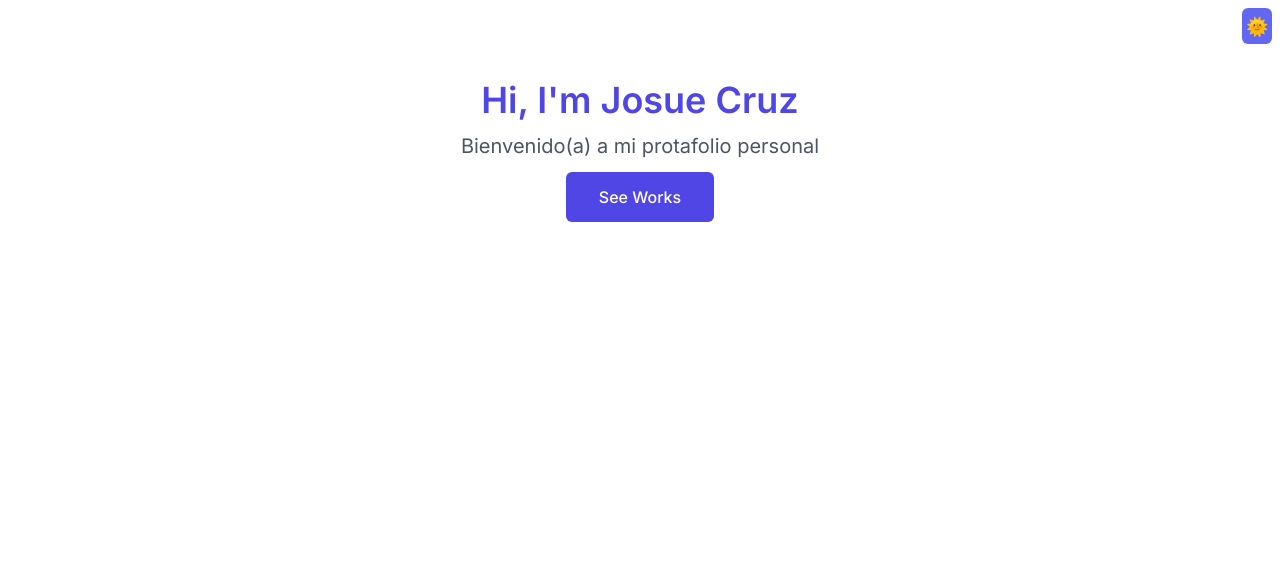
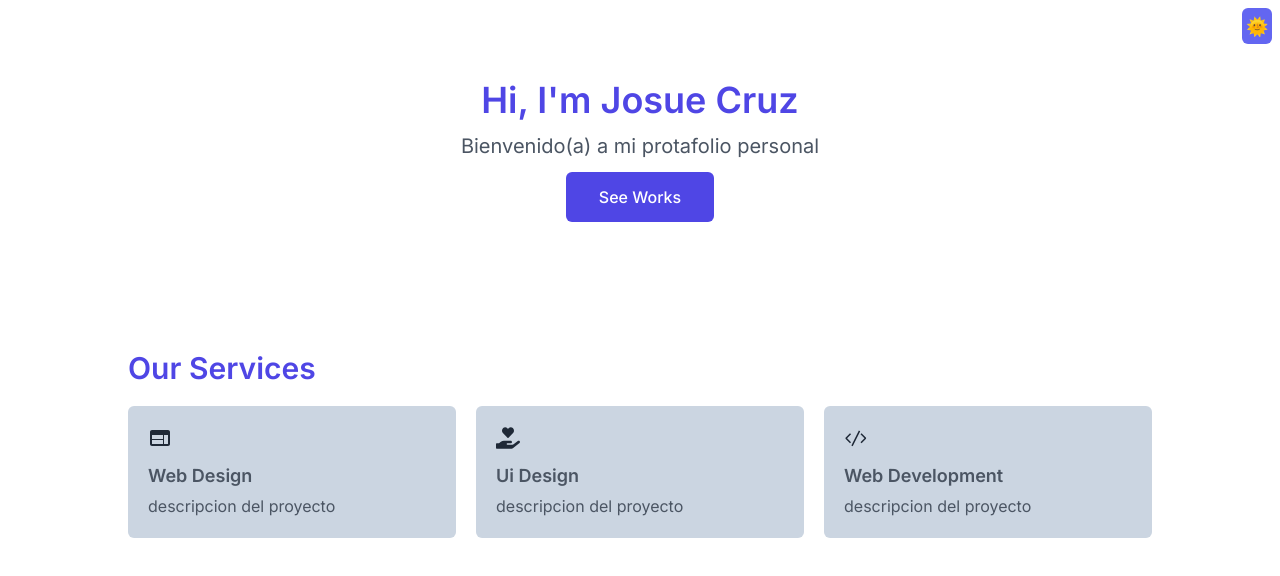
Before and after one commit to JosueEC/JosueCruz-Portfolio, a React (Vite) app: page / in a window 1280 px wide. Shown: the top 576 px of the page. Built offline with nearby package versions, Linux system fonts and the light colour scheme.

Commit message:
feat(components): 💄 Add Services section to the landing page.

```diff
--- a/package.json
+++ b/package.json
@@ -12,7 +12,8 @@
   },
   "dependencies": {
     "react": "^18.2.0",
-    "react-dom": "^18.2.0"
+    "react-dom": "^18.2.0",
+    "react-icons": "^4.10.1"
   },
   "devDependencies": {
     "@types/react": "^18.2.15",
--- a/src/App.jsx
+++ b/src/App.jsx
@@ -1,5 +1,6 @@
 import { useState, useEffect } from 'react'
 import HeroSection from './components/HeroSection'
+import Services from './components/Services'
 
 function App () {
   const [theme, setTheme] = useState(null)
@@ -34,7 +35,10 @@ function App () {
         {theme === 'dark' ? '🌚' : '🌞'}
       </button>
       <div className='font-inter bg:white dark:bg-slate-900'>
-        <HeroSection />
+        <div className='max-w-5xl mx-auto w-11/12'>
+          <HeroSection />
+          <Services />
+        </div>
       </div>
     </>
   )
--- a/src/components/HeroSection.jsx
+++ b/src/components/HeroSection.jsx
@@ -2,8 +2,8 @@ export default function HeroSection () {
   return (
     <div className='flex items-center justify-center flex-col py-20'>
       <div className='text-center'>
-        <h1 className='text-2xl md:text-4xl mb-1 md:mb-3 text-indigo-600 font-semibold'>Hi, I'm Josue Cruz</h1>
-        <p className='text-md md:text-xl max-w-md mb-3 text-gray-600'>Bienvenido(a) a mi protafolio personal</p>
+        <h1 className='text-2xl md:text-4xl mb-1 md:mb-3 text-indigo-600 font-semibold dark:text-indigo-500'>Hi, I'm Josue Cruz</h1>
+        <p className='text-md md:text-xl max-w-md mb-3 text-gray-600 dark:text-gray-300'>Bienvenido(a) a mi protafolio personal</p>
         <a href='#' className='inline-block px-8 py-3 border border-transparent text-base font-medium rounded-md text-white bg-indigo-600 hover:bg-indigo-700 md:text-md'>See Works</a>
       </div>
     </div>
--- /dev/null
+++ b/src/components/SectionTitle.jsx
@@ -0,0 +1,11 @@
+/* eslint-disable react/prop-types */
+export default function SectionTitle ({ children, id }) {
+  return (
+    <h1
+      id={id && id}
+      className='text-3xl font-bold mb-5 text-indigo-600 dark:text-indigo-500'
+    >
+      {children}
+    </h1>
+  )
+}
--- /dev/null
+++ b/src/components/ServiceItem.jsx
@@ -0,0 +1,12 @@
+/* eslint-disable react/prop-types */
+export default function ServiceItem ({ title, description, icon }) {
+  return (
+    <div className='bg-slate-300 hover:bg-slate-200 dark:bg-slate-800 dark:hover:bg-slate-700 hover:-translate-y-2 transform transition p-5 rounded-md'>
+      <div className='text-gray-800 dark:text-gray-300 w-6 h-6 mb-3'>
+        {icon}
+      </div>
+      <h1 className='font-semibold text-lg text-gray-600 dark:text-gray-200 mb-1'>{title}</h1>
+      <p className='text-md text-gray-600 dark:text-gray-300'>{description}</p>
+    </div>
+  )
+}
--- /dev/null
+++ b/src/components/Services.jsx
@@ -0,0 +1,23 @@
+import SectionTitle from './SectionTitle'
+import ServiceItem from './ServiceItem'
+import services from '../data/services'
+
+export default function Services () {
+  return (
+    <div className='py-12'>
+      <SectionTitle>Our Services</SectionTitle>
+      <div className='grid grid-cols-1 md:grid-cols-2 lg:grid-cols-3 gap-5'>
+        {services.map(({ title, description, icon }) => {
+          return (
+            <ServiceItem
+              key={title}
+              title={title}
+              description={description}
+              icon={icon}
+            />
+          )
+        })}
+      </div>
+    </div>
+  )
+}
--- /dev/null
+++ b/src/data/services.jsx
@@ -0,0 +1,21 @@
+import { MdWeb } from 'react-icons/md'
+import { FaHandHoldingHeart } from 'react-icons/fa'
+import { VscCode } from 'react-icons/vsc'
+
+export default [
+  {
+    title: 'Web Design',
+    description: 'descripcion del proyecto',
+    icon: <MdWeb className='w-full h-full' />
+  },
+  {
+    title: 'Ui Design',
+    description: 'descripcion del proyecto',
+    icon: <FaHandHoldingHeart className='w-full h-full' />
+  },
+  {
+    title: 'Web Development',
+    description: 'descripcion del proyecto',
+    icon: <VscCode className='w-full h-full' />
+  }
+]
```
Also changed, not shown: 1 other file (tests, documents, lock files or other folders).
